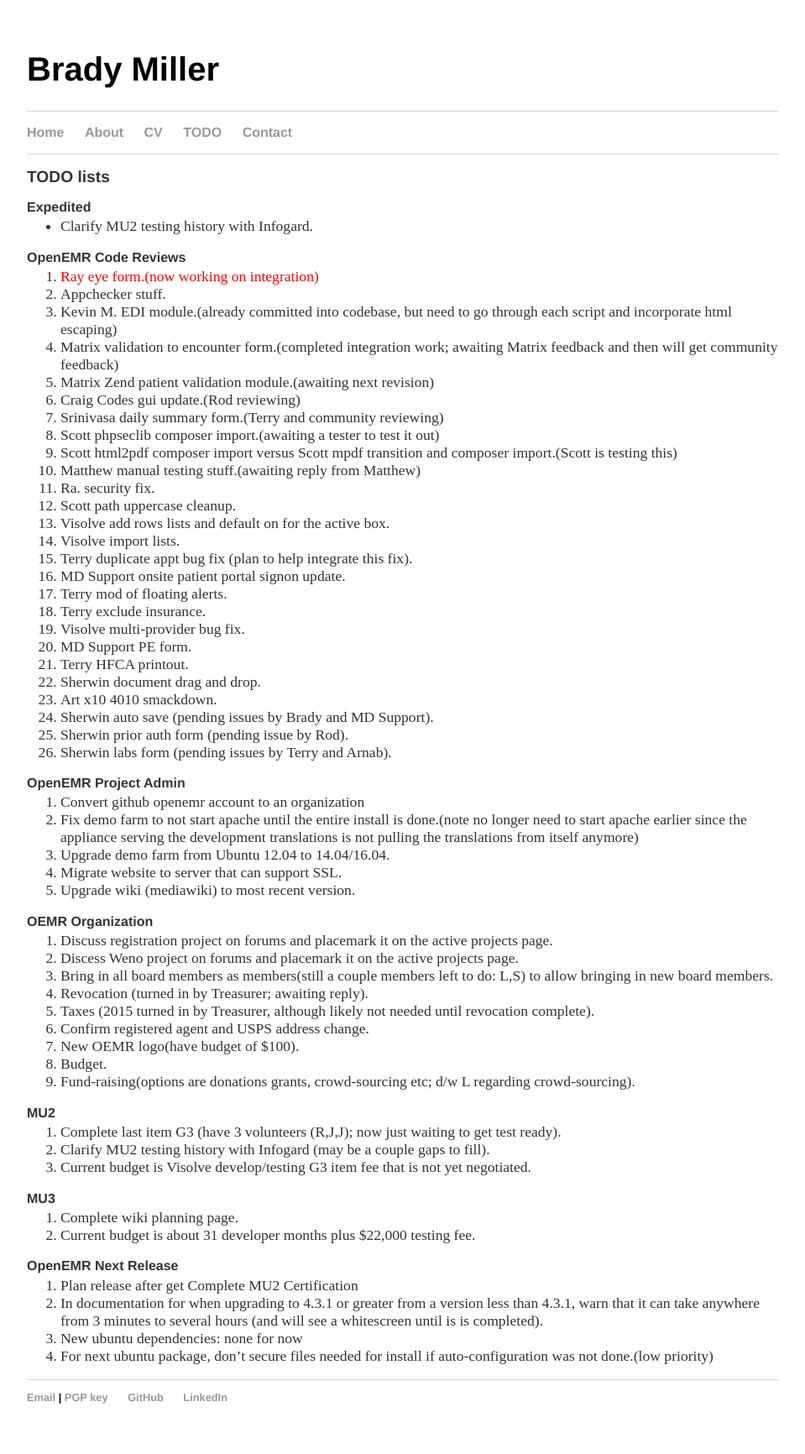
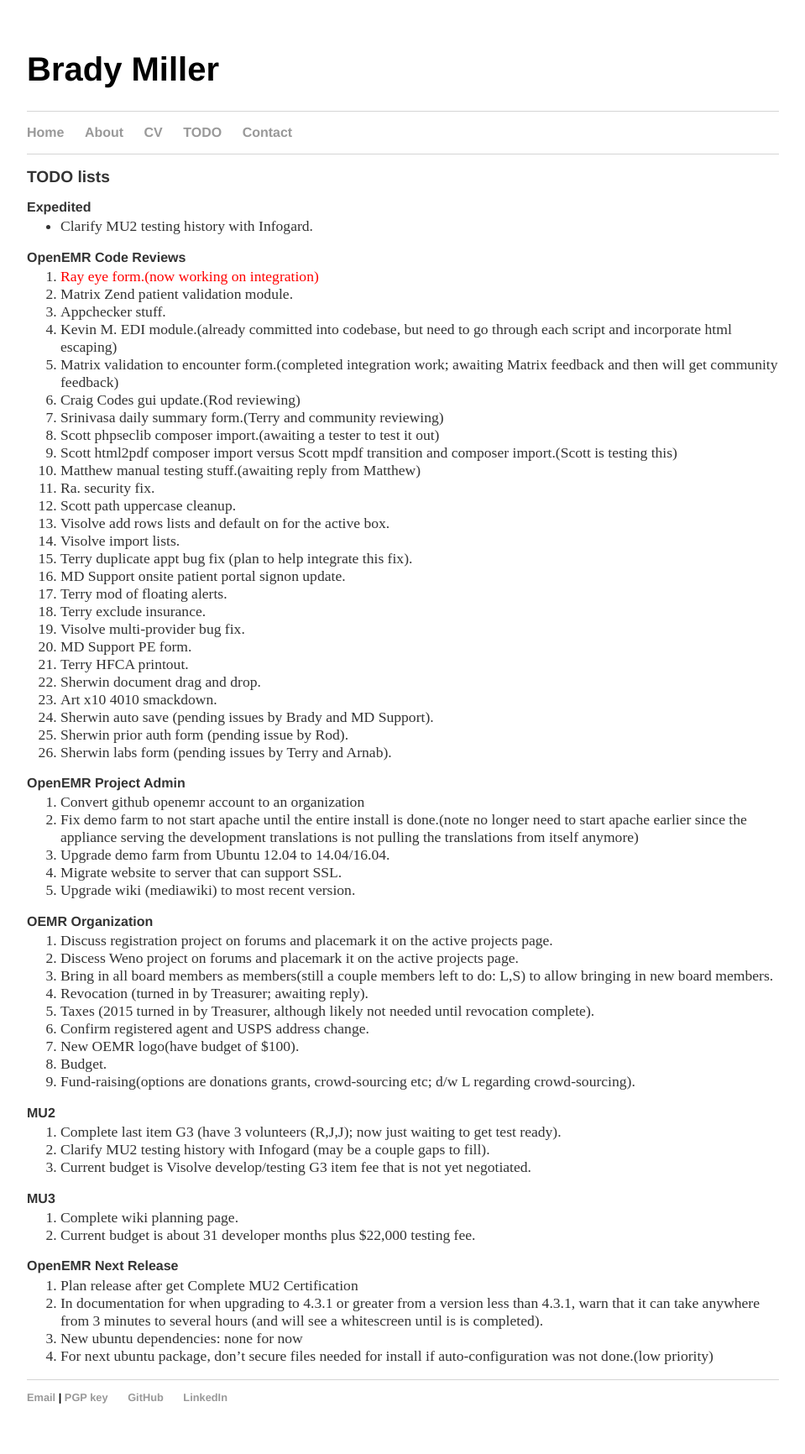
Before and after one commit to bradymiller/bradymiller.github.io, a Jekyll site: the page built from todo/index.md, in a window 1280 px wide. Shown: the whole page at 84% size, without its empty margins (160-1119 px from the left). Built offline with Jekyll 4.4.1, drawn with Linux system fonts in a browser that asks for light colours.

Commit message:
Update todo list

```diff
--- a/todo/index.md
+++ b/todo/index.md
@@ -8,10 +8,10 @@
 
 ### OpenEMR Code Reviews
 1. <span style="color: red">Ray eye form.(now working on integration)</span>
+1. Matrix Zend patient validation module.
 1. Appchecker stuff.
 1. Kevin M. EDI module.(already committed into codebase, but need to go through each script and incorporate html escaping)
 1. Matrix validation to encounter form.(completed integration work; awaiting Matrix feedback and then will get community feedback)
-1. Matrix Zend patient validation module.(awaiting next revision)
 1. Craig Codes gui update.(Rod reviewing)
 1. Srinivasa daily summary form.(Terry and community reviewing)
 1. Scott phpseclib composer import.(awaiting a tester to test it out)
```
